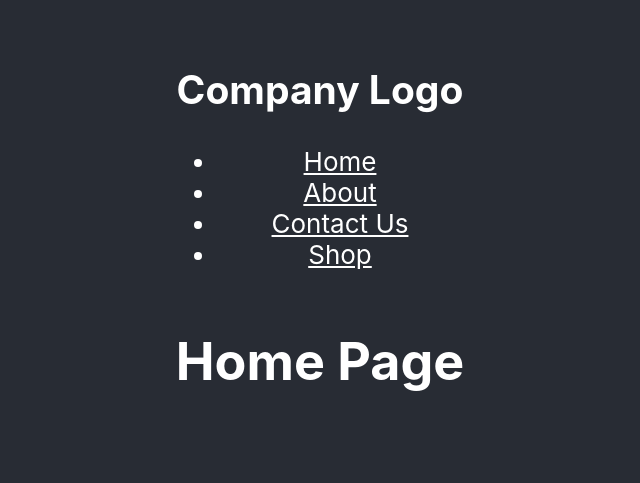
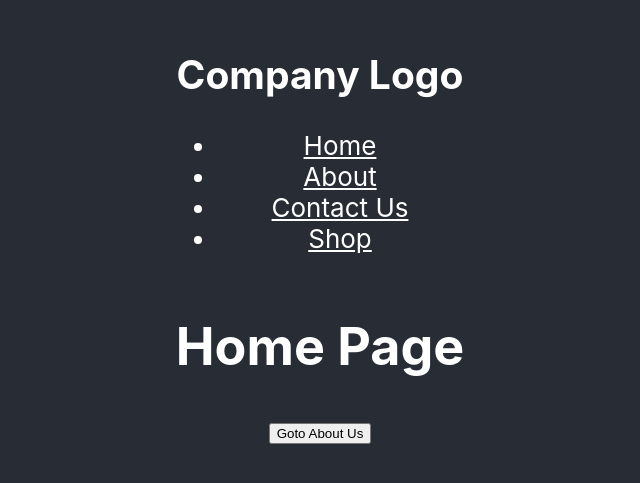
Before and after one commit to altafshaikh/react-router-101, a React (Create React App) app: page / in a window 1280 px wide. Shown: the part 169-652 px from the top of the page, without its empty margins (320-960 px from the left). Built offline with nearby package versions, Linux system fonts and the light colour scheme.

Commit message:
used history object to push to different url

```diff
--- a/src/components/Home.jsx
+++ b/src/components/Home.jsx
@@ -1,9 +1,15 @@
-import React from "react";
+import React, { Component } from "react";
 
-export default function Home() {
-  return (
-    <div>
-      <h1>Home Page</h1>
-    </div>
-  );
+export default class Home extends Component {
+  navigatePage = () => {
+    this.props.history.push("/about");
+  };
+  render() {
+    return (
+      <div>
+        <h1>Home Page</h1>
+        <button onClick={this.navigatePage}>Goto About Us</button>
+      </div>
+    );
+  }
 }
```
Also changed, not shown: 1 other file (tests, documents, lock files or other folders).
